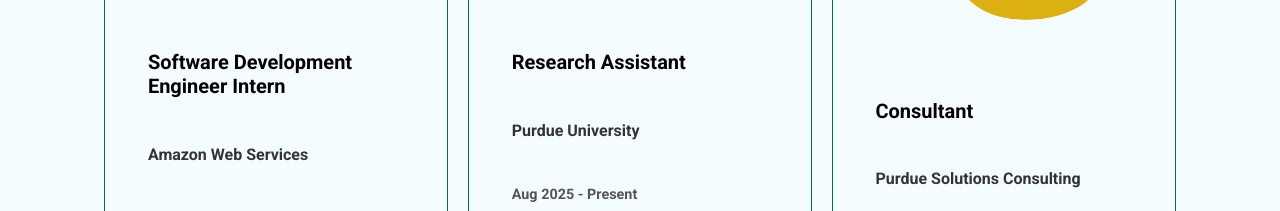
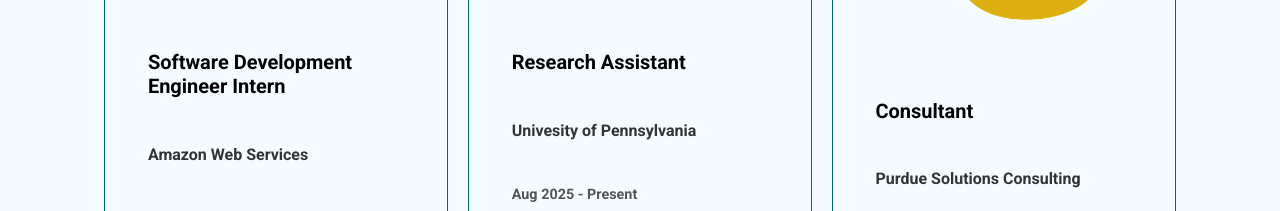
Before and after one commit to Alexlihing/personal-website, a React (Create React App) app: page / in a window 1280 px wide. Shown: the part 1780-1991 px from the top of the page. Built offline with nearby package versions, Linux system fonts and the light colour scheme.

Commit message:
fixed upenn name

```diff
--- a/src/Pages/Home/Testimonials.jsx
+++ b/src/Pages/Home/Testimonials.jsx
@@ -12,7 +12,7 @@
     },
     {
       title: "Research Assistant",
-      company: "Purdue University",
+      company: "Univesity of Pennsylvania",
       content: "Currently, I am researching serverless computing at the University of Pennsylvania, advised by PhD Student Spyros Pavlatos and Professor Vincent Liu. My current work focuses on designing and implementing a serverless etcd prototype using DynaomDB streams, ultimately reducing operational overhead in distributed storage systems.",
       date: "Aug 2025 - Present",
       image: "./img/upenn_logo-3.png",
```
